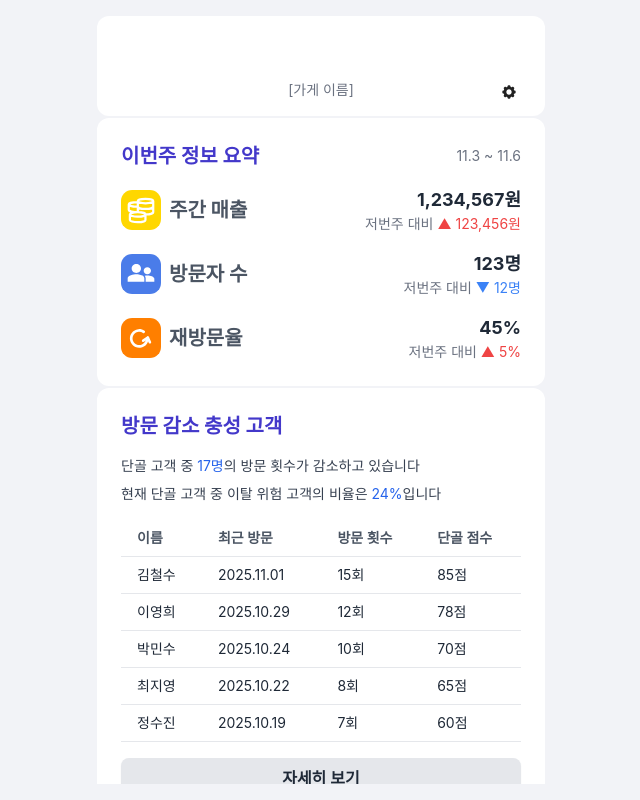
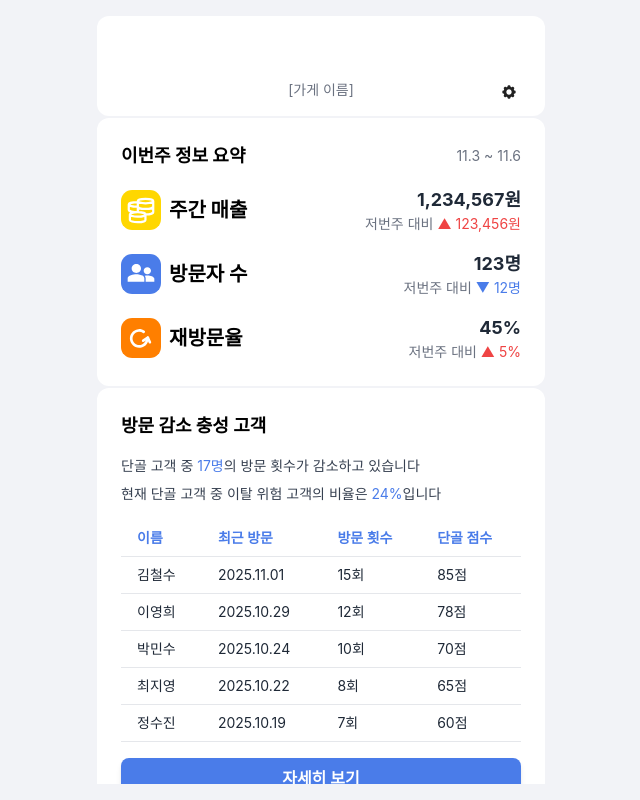
Before and after one commit to seongwon02/moki-campaign, a React (Vite) app in the folder frontend/: page / in a window 1280 px wide. Shown: the whole page, without its empty margins (319-959 px from the left). Built offline with nearby package versions, Linux system fonts and the light colour scheme; no server answers; sample sign-in values are in the browser's storage.

Commit message:
feat(fe): 메인페이지 폰트 색상 변경

```diff
--- a/frontend/src/pages/MainDashboard.tsx
+++ b/frontend/src/pages/MainDashboard.tsx
@@ -263,9 +263,7 @@ const MainDashboard: React.FC = () => {
         {/* Section 1: This Week's Information Summary */}
         <div className="bg-white rounded-xl p-6 mb-0.5">
           <div className="flex justify-between items-center mb-4">
-            <h2 className="text-xl font-bold text-indigo-700">
-              이번주 정보 요약
-            </h2>
+            <h2 className="text-lg font-bold text-black">이번주 정보 요약</h2>
             <span className="text-sm text-gray-500">{getWeekRange()}</span>
           </div>
           <div className="space-y-4">
@@ -276,9 +274,7 @@ const MainDashboard: React.FC = () => {
                   alt="주간 매출"
                   className="w-10 h-10 mr-2"
                 />
-                <span className="font-bold text-xl text-gray-600">
-                  주간 매출
-                </span>
+                <span className="font-bold text-xl text-black">주간 매출</span>
               </div>
               <div className="text-right">
                 <span className="font-bold text-lg text-gray-800">
@@ -296,13 +292,11 @@ const MainDashboard: React.FC = () => {
                   alt="방문자 수"
                   className="w-10 h-10 mr-2"
                 />
-                <span className="font-bold text-xl text-gray-600">
-                  방문자 수
-                </span>
+                <span className="font-bold text-xl text-black">방문자 수</span>
               </div>
               <div className="text-right">
                 <span className="font-bold text-lg text-gray-800">123명</span>
-                <p className="text-sm text-blue-500">
+                <p className="text-sm text-[#4A7CE9]">
                   <span className="text-gray-500">저번주 대비 </span>▼ 12명
                 </p>
               </div>
@@ -314,9 +308,7 @@ const MainDashboard: React.FC = () => {
                   alt="재방문율"
                   className="w-10 h-10 mr-2"
                 />
-                <span className="font-bold text-xl text-gray-600">
-                  재방문율
-                </span>
+                <span className="font-bold text-xl text-black">재방문율</span>
               </div>
               <div className="text-right">
                 <span className="font-bold text-lg text-gray-800">45%</span>
@@ -330,31 +322,31 @@ const MainDashboard: React.FC = () => {
 
         {/* Section 2: Decreased Visit Customer Management */}
         <div className="bg-white rounded-xl p-6 mb-0.5">
-          <h2 className="text-xl font-bold text-indigo-700 mb-4">
+          <h2 className="text-lg font-bold text-black mb-4">
             방문 감소 충성 고객
           </h2>
           <p className="text-sm text-gray-700 mb-2">
-            단골 고객 중 <span className="text-blue-600">17명</span>의 방문
+            단골 고객 중 <span className="text-[#4A7CE9]">17명</span>의 방문
             횟수가 감소하고 있습니다
           </p>
           <p className="text-sm text-gray-700 mb-4">
             현재 단골 고객 중 이탈 위험 고객의 비율은{" "}
-            <span className="text-blue-600">24%</span>입니다
+            <span className="text-[#4A7CE9]">24%</span>입니다
           </p>
           <div className="overflow-x-auto">
             <table className="min-w-full bg-white">
               <thead>
                 <tr>
-                  <th className="py-2 px-4 border-b text-left text-sm font-semibold text-gray-600">
+                  <th className="py-2 px-4 border-b text-left text-sm font-semibold text-[#4A7CE9]">
                     이름
                   </th>
-                  <th className="py-2 px-4 border-b text-left text-sm font-semibold text-gray-600">
+                  <th className="py-2 px-4 border-b text-left text-sm font-semibold text-[#4A7CE9]">
                     최근 방문
                   </th>
-                  <th className="py-2 px-4 border-b text-left text-sm font-semibold text-gray-600">
+                  <th className="py-2 px-4 border-b text-left text-sm font-semibold text-[#4A7CE9]">
                     방문 횟수
                   </th>
-                  <th className="py-2 px-4 border-b text-left text-sm font-semibold text-gray-600">
+                  <th className="py-2 px-4 border-b text-left text-sm font-semibold text-[#4A7CE9]">
                     단골 점수
                   </th>
                 </tr>
@@ -380,14 +372,14 @@ const MainDashboard: React.FC = () => {
             </table>
           </div>
           {/* View Details Button for Section 2 */}
-          <Button variant="secondary" className="w-full mt-4">
+          <Button variant="primary" className="w-full mt-4">
             자세히 보기
           </Button>
         </div>
 
         {/* Section 3: CRM */}
         <div className="bg-white rounded-xl p-6">
-          <h2 className="text-xl font-bold text-indigo-700 mb-4">CRM</h2>
+          <h2 className="text-lg font-bold text-black mb-4">CRM</h2>
           <div className="flex mb-4 w-full border border-gray-300 rounded-lg overflow-hidden">
             <Button
               onClick={() => setActiveList("all")}
@@ -416,16 +408,16 @@ const MainDashboard: React.FC = () => {
             <table className="min-w-full bg-white">
               <thead>
                 <tr>
-                  <th className="py-2 px-4 border-b text-left text-sm font-semibold text-gray-600">
+                  <th className="py-2 px-4 border-b text-left text-sm font-semibold text-[#4A7CE9]">
                     이름
                   </th>
-                  <th className="py-2 px-4 border-b text-left text-sm font-semibold text-gray-600">
+                  <th className="py-2 px-4 border-b text-left text-sm font-semibold text-[#4A7CE9]">
                     최근 방문
                   </th>
-                  <th className="py-2 px-4 border-b text-left text-sm font-semibold text-gray-600">
+                  <th className="py-2 px-4 border-b text-left text-sm font-semibold text-[#4A7CE9]">
                     방문 횟수
                   </th>
-                  <th className="py-2 px-4 border-b text-left text-sm font-semibold text-gray-600">
+                  <th className="py-2 px-4 border-b text-left text-sm font-semibold text-[#4A7CE9]">
                     단골 점수
                   </th>
                 </tr>
@@ -458,7 +450,7 @@ const MainDashboard: React.FC = () => {
             </table>
           </div>
           {/* View Details Button for Section 3 */}
-          <Button variant="secondary" className="w-full mt-4">
+          <Button variant="primary" className="w-full mt-4">
             자세히 보기
           </Button>
         </div>
```
